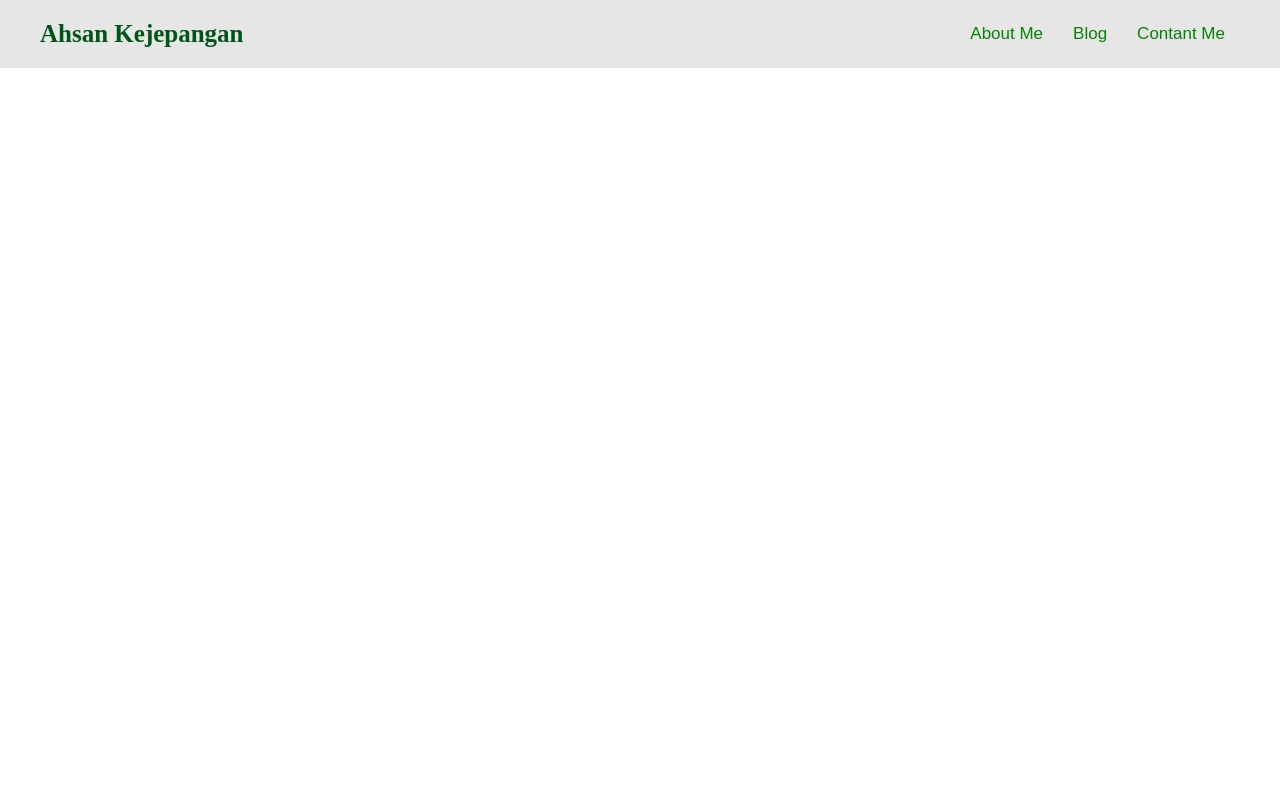
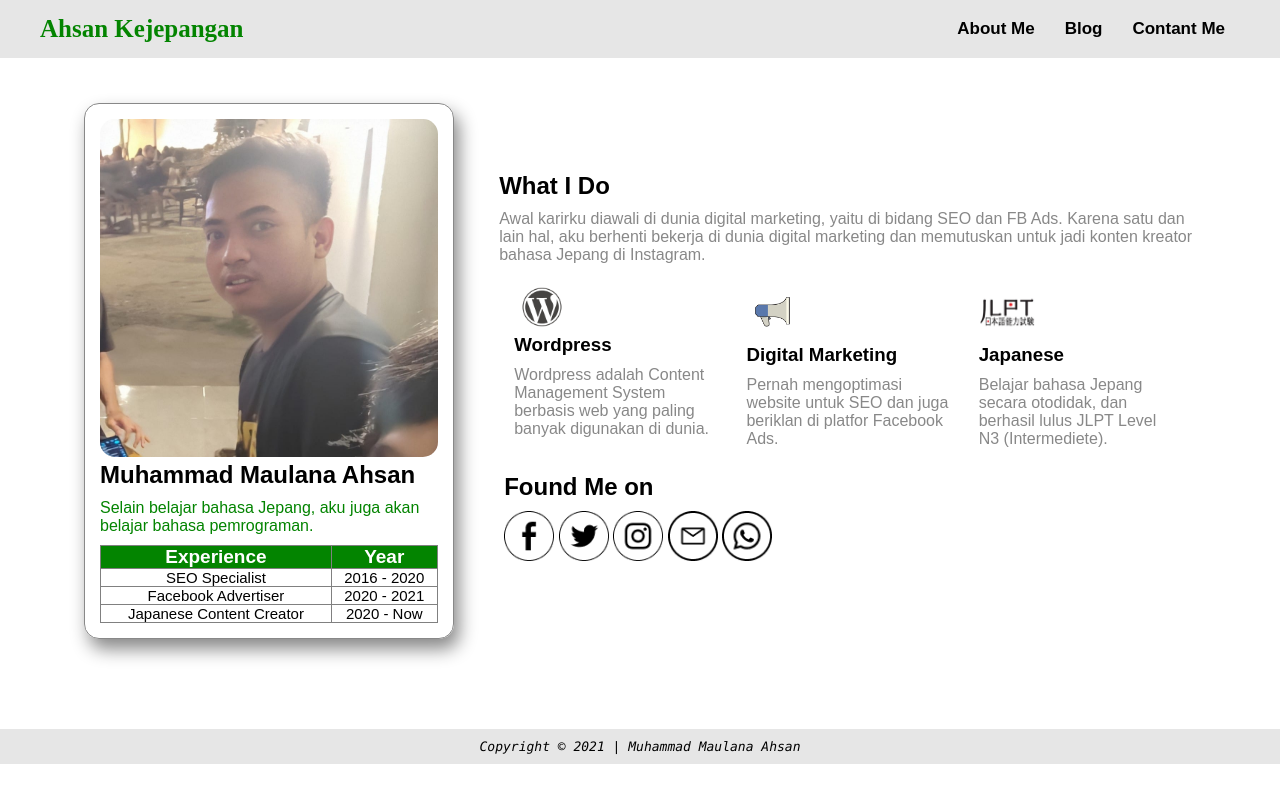
Before and after one commit to ahsansan/responsive-web-flexbox, a plain HTML site: page index.html in a window 1280 px wide. Drawn offline with Linux system fonts and the light colour scheme; a web font is replaced by a local one.

Commit message:
content home

```diff
--- a/index.html
+++ b/index.html
@@ -26,6 +26,84 @@
 				<span></span>
 			</div>
 		</nav>
+		<div class="container">
+			<section>
+				<div class="left">
+					<div class="box-card">
+						<img src="assets/ahsan.jpg" style="width: 100%;border-radius: 15px;">
+
+
+						<h2>Muhammad Maulana Ahsan</h2>
+
+						<p style="color: #038400; margin-bottom: 10px;">Selain belajar bahasa Jepang, aku juga akan belajar bahasa pemrograman.</p>
+
+						<table border="1" style="border-collapse: collapse; color: #000; width: 100%;">
+							<tr>
+								<th>Experience</th>
+								<th>Year</th>
+							</tr>
+							<tr>
+								<td style="text-align: center;">SEO Specialist</td>
+								<td style="text-align: center;">2016 - 2020</td>
+							</tr>
+							<tr>
+								<td style="text-align: center;">Facebook Advertiser</td>
+								<td style="text-align: center;">2020 - 2021</td>
+							</tr>
+							<tr>
+								<td style="text-align: center;">Japanese Content Creator</td>
+								<td style="text-align: center;">2020 - Now</td>
+							</tr>
+						</table>
+					</div>
+				</div>
+				<div class="right">
+					<div><h1>What I Do</h1>
+						<p>
+							Awal karirku diawali di dunia digital marketing, yaitu di bidang SEO dan FB Ads. Karena satu dan lain hal, aku berhenti bekerja di dunia digital marketing dan memutuskan untuk jadi konten kreator bahasa Jepang di Instagram.
+						</p>
+
+						<div class="skill">
+							<div class="satu">
+								<img src="assets/wordpress.png">
+								<h3>Wordpress</h3>
+								<p>
+									Wordpress adalah Content Management System berbasis web yang paling banyak digunakan di dunia.
+								</p>
+							</div>
+							<div class="dua">
+								<img src="assets/digimar.png">
+								<h3>Digital Marketing</h3>
+								<p>
+									Pernah mengoptimasi website untuk SEO dan juga beriklan di platfor Facebook Ads.
+								</p>
+							</div>
+							<div class="tiga">
+								<img src="assets/japanese.png">
+								<h3>Japanese</h3>
+								<p>
+									Belajar bahasa Jepang secara otodidak, dan berhasil lulus JLPT Level N3 (Intermediete).
+								</p>
+							</div>
+						</div>
+
+						<div class="sosmed">
+							<h1>Found Me on</h1>
+							<div class="sosmed-list">
+								<a href="https://facebook.com/maulana.achsan1" target="_blank"><img src="assets/facebook.png" alt="facebook"/></a>
+								<a href="https://twitter.com/sansinochi" target="_blank"><img src="assets/twitter.png" alt="twitter"/></a>
+								<a href="https://instagram.com/kejepangan" target="_blank"><img src="assets/instagram.png" alt="instagram"/></a>
+								<a href="mailto:sansinochi@gmail.com" target="_blank"><img src="assets/mail.png" alt="mail"/></a>
+								<a href="https://wa.me/6282226005644" target="_blank"><img src="assets/whatsapp.png" alt="whatsapp"/></a>
+							</div>
+						</div>
+					</div>
+				</div>
+			</section>
+		</div>
+		<footer>
+			<i>Copyright © 2021 | <a href="https://ahsanmaulana.netlify.app" style="text-decoration: none;color:#000">Muhammad Maulana Ahsan</a></i>
+		</footer>
 		<script src="script/script.js"></script>
 	</body>
 </html>
--- a/style/style.css
+++ b/style/style.css
@@ -8,14 +8,18 @@ body {
 	overflow-x: hidden;
 }
 
+h1, h2, h3 {
+	margin-bottom: 10px;
+}
+
 /* Navbar */
 
 nav {
 	display: flex;
 	background-color: #e6e6e6;
 	justify-content: space-between;
-	padding-top: 20px;
-	padding-bottom: 20px;
+	padding-top: 15px;
+	padding-bottom: 15px;
 }
 
 nav .logo {
@@ -27,7 +31,7 @@ nav .logo {
 nav .logo a {
 	font-family: 'Baloo Bhaijaan 2';
 	font-size: 25px;
-	color: #005418;
+	color: #038400;
 	text-decoration: none;
 }
 
@@ -44,15 +48,15 @@ nav ul li {
 }
 
 nav ul li a {
-	color: #038400;
+	color: #000;
     text-align: center;
     font-size: 17px;
     text-decoration: none;
+    font-weight: bold;
 }
 
 nav ul li a:hover {
-	background-color: #e6e6e6;
-	color:#00971C ;
+	color:#038400 ;
 }
 
 .menu-toggle {
@@ -62,6 +66,7 @@ nav ul li a:hover {
 	justify-content: space-between;
 	padding-right: 20px;
 	position: relative;
+	z-index: 9999;
 }
 
 .menu-toggle input {
@@ -110,13 +115,17 @@ nav ul li a:hover {
 }
 
 
-/* Nav Responsive */
+/* Responsive */
 
 @media screen and (max-width: 768px) {
 	nav ul {
 		width: 50%;
 		padding-right: 20px;
 		justify-content: right;
+	}
+
+	nav ul li {
+	padding: 0 10px;
 	}
 }
 
@@ -130,11 +139,12 @@ nav ul li a:hover {
 		justify-content: space-evenly;
 		flex-direction: column;
 		z-index: -1;
-		width: 80%;
+		width: 60%;
 		background-color: #e6e6e6;
 		transform: translateX(100%);
 		transition: all 1s;
 		opacity: 0;
+		z-index: 9998;
 	}
 	nav ul.slide {
 		opacity: 1;
@@ -144,4 +154,127 @@ nav ul li a:hover {
 	.menu-toggle {
 		display: flex;
 	}
+
+	section {
+		display: flex;
+		flex-direction: column;
+	}
+
+	section .left {
+		width: 100%;
+	}
+
+	section .right {
+		width: 100%;
+	}
+
+	section .right .skill {
+		display: flex;
+		flex-direction: column;
+	}
 }
+
+/* Container */
+
+.container {
+	width: 100%;
+	display: flex;
+	justify-content: center;
+	flex-wrap: wrap;
+}
+
+section {
+	display: flex;
+	width: 90%;
+	justify-content: center;
+	align-items: center;
+	margin-top: 25px;
+}
+
+section .left {
+	flex: 35%;
+	justify-content: center;
+	padding: 20px;
+}
+
+section .left .box-card {
+	border: 1px solid #888888;
+	border-radius: 15px;
+	box-shadow: 5px 10px 18px #888888; /*horizontal vertical lebar penyebaran warna */
+	width: 90%;
+	padding: 15px;
+}
+
+section .left .box-card table th {
+	font-size: 19px;
+	background-color: #038400;
+	color: #fff;
+}
+
+section .left .box-card table td {
+	font-size: 15px;
+}
+
+section .right {
+	flex: 65%;
+	justify-self: center;
+	padding: 20px;
+}
+
+section .right p {
+	color: #888;
+}
+
+section .right .skill {
+	display: flex;
+	margin-top: 20px;
+}
+
+section .right .skill img {
+	width: 56px;
+	height: auto;
+}
+
+section .right .skill .satu {
+	flex: 1;
+	padding-left: 15px;
+	padding-right: 15px;
+}
+
+section .right .skill .dua {
+	flex: 1;
+	padding-left: 15px;
+	padding-right: 15px;
+}
+
+section .right .skill .tiga {
+	flex: 1;
+	padding-left: 15px;
+	padding-right: 15px;
+}
+
+.sosmed {
+	padding: 5px;
+	margin-top: 20px;
+}
+
+.sosmed-list {
+	margin-top: 10px;
+}
+
+.sosmed-list img {
+	height: 50px;
+	width: 50px;
+	display: inline;
+}
+
+/* Footer */
+
+footer {
+	margin-top: 70px;
+	background-color: #e6e6e6;
+	text-align: center;
+	font-family: Lucida Console;
+	font-size: 13px;
+	padding: 10px;
+}
```
Also changed, not shown: assets/ahsan.jpg (added), assets/blog-img-detail.png (added), assets/blog-img.png (added), assets/digimar.png (added), assets/facebook.png (added), assets/file.png (added), assets/instagram.png (added), assets/japanese.png (added), assets/mail.png (added), assets/submit.png (added), assets/twitter.png (added), assets/whatsapp.png (added), assets/wordpress.png (added).
